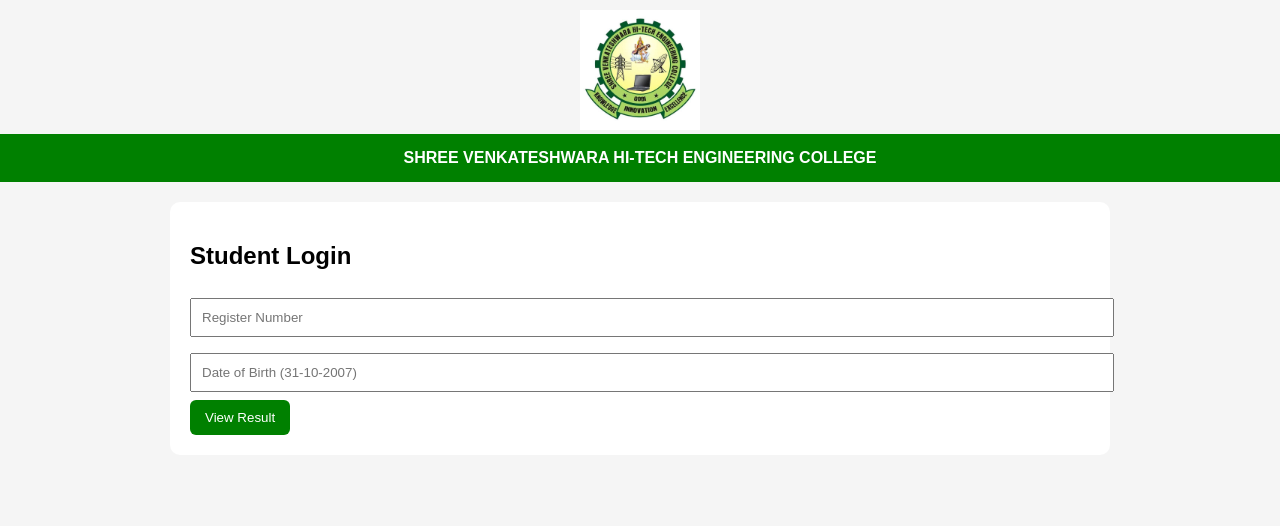
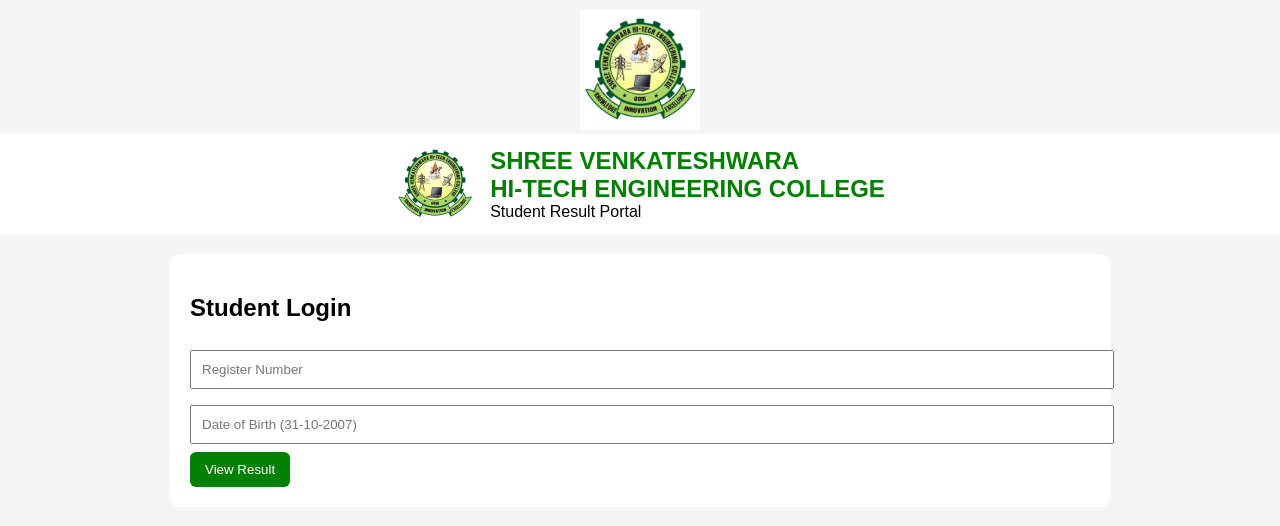
Before and after one commit to haripriyahariharan2007-gif/students-result, a plain HTML site: page index.html in a window 1280 px wide. Drawn offline with Linux system fonts and the light colour scheme.

Commit message:
Update index.html

```diff
--- a/index.html
+++ b/index.html
@@ -22,7 +22,28 @@ th,td{border:1px solid #ccc;padding:8px}
   <img src="FB_IMG_1781679484393.jpg" width="120">
 </div>
 
-<div class="header">SHREE VENKATESHWARA HI-TECH ENGINEERING COLLEGE</div>
+<div style="display:flex;align-items:center;justify-content:center;background:white;padding:10px;">
+
+<img src="FB_IMG_1781679484393.jpg"
+width="80"
+height="80"
+style="margin-right:15px;">
+
+<div>
+<h2 style="margin:0;color:green;">
+SHREE VENKATESHWARA
+</h2>
+
+<h2 style="margin:0;color:green;">
+HI-TECH ENGINEERING COLLEGE
+</h2>
+
+<p style="margin:0;">
+Student Result Portal
+</p>
+</div>
+
+</div>
 
 <div class="container">
 <h2>Student Login</h2>
```
